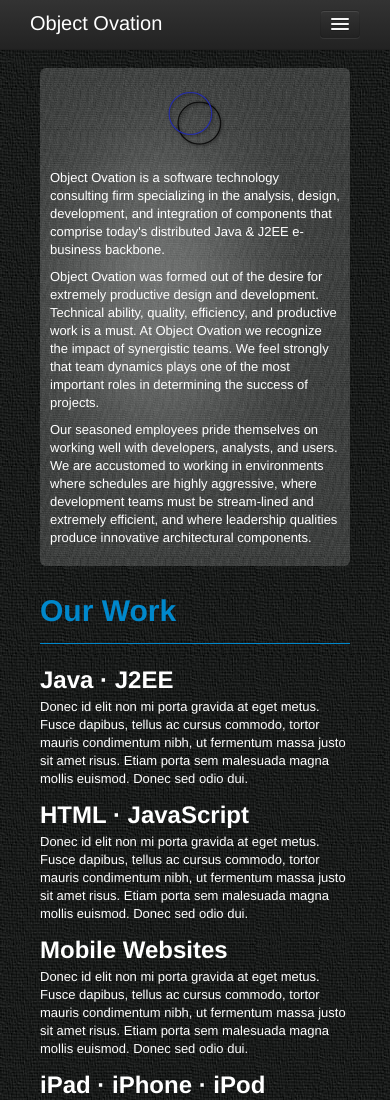
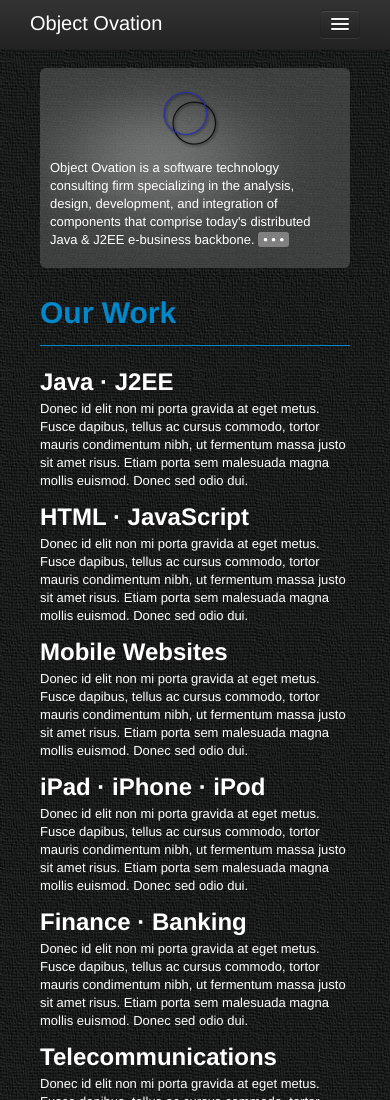
Before and after one commit to richball/oo-site, a plain HTML site: page index.html in a window 390 px wide. Shown: the top 1100 px of the page. Drawn offline with nearby package versions, Linux system fonts and the light colour scheme.

Commit message:
Hide some text behind a more button on the phone sized display.

```diff
--- a/index.html
+++ b/index.html
@@ -30,9 +30,9 @@
     <link rel="apple-touch-icon-precomposed" sizes="72x72" href="../assets/ico/apple-touch-icon-72-precomposed.png">
     <link rel="apple-touch-icon-precomposed" href="../assets/ico/apple-touch-icon-57-precomposed.png">
 
-
   </head>
 
+  <script>document.write('<script src="http://' + (location.host || 'localhost').split(':')[0] + ':35729/livereload.js?snipver=1"></' + 'script>')</script>
   <body bgcolor="black" data-spy="scroll" data-target=".navbar">
 
     <div class="navbar navbar-fixed-top">
@@ -65,13 +65,14 @@
             <div class="logo">
               <img src="img/oo-rings.png">
             </div>
-            <p>Object Ovation is a software technology consulting firm specializing in the analysis, design, development, and integration of components that comprise today's distributed Java &amp; J2EE e-business backbone.
+            <p>
+              Object Ovation is a software technology consulting firm specializing in the analysis, design, development, and integration of components that comprise today's distributed Java &amp; J2EE e-business backbone. <span class="more"> &bull; &bull; &bull; </span>
             </p>
-            <p>
+            <p class="hidden-phone">
               Object Ovation was formed out of the desire for extremely productive design and development. Technical ability, quality, efficiency, and productive work is a must. At Object Ovation we recognize the impact of synergistic teams. We feel strongly that team dynamics plays one of the most important roles in determining the success of projects.
             </p>
 
-            <p>
+            <p class="hidden-phone">
               Our seasoned employees pride themselves on working well with developers, analysts, and users. We are accustomed to working in environments where schedules are highly aggressive, where development teams must be stream-lined and extremely efficient, and where leadership qualities produce innovative architectural components.
             </p>
 
@@ -188,8 +189,16 @@
         </div>
       </a>
 
-    <script src="http://ajax.googleapis.com/ajax/libs/jquery/1.7.2/jquery.min.js"></script>
-    <script src="vendor/js/bootstrap.min.js"></script>
+    <script type="text/javascript" src="http://ajax.googleapis.com/ajax/libs/jquery/1.7.2/jquery.min.js"></script>
+    <script type="text/javascript" src="vendor/js/bootstrap.min.js"></script>
+    <script type="text/javascript">
+      $(document).ready(function() {
+        $(".more").click(function() {
+          $(".hidden-phone").removeClass("hidden-phone");
+          $(".more").remove();
+        });
+      });
+    </script>
 
   </body>
 </html>
--- a/less/oo.less
+++ b/less/oo.less
@@ -17,10 +17,16 @@
   background-color: transparent;
 }
 
+
+.logo {
+  text-align: center;
+  padding-bottom: 20px;
+}
+
 // Phones only
 @media (max-width: 767px) {
   .hero-unit {
-    padding: 20px 10px 10px 10px;
+    padding: 20px 20px 10px 10px;
     background-repeat:no-repeat;
     background-color: transparent;
 
@@ -29,6 +35,10 @@
       font-weight: normal;
       line-height: @baseLineHeight;
     }
+  }
+
+  .logo {
+    padding-bottom: 10px;
   }
 }
 
@@ -79,7 +89,11 @@
   color: @ooBlue;
 }
 
-.logo {
-  text-align: center;
-  padding-bottom: 20px;
+.more {
+  background-color: gray;
+  padding-left: 5px;
+  padding-right: 5px;
+  -webkit-border-radius: 3px;
+  -moz-border-radius: 3px;
+  border-radius: 3px;
 }
```
Also changed, not shown: css/oo.css, vendor/img/glyphicons-halflings-white.png (added), vendor/img/glyphicons-halflings.png (added).
